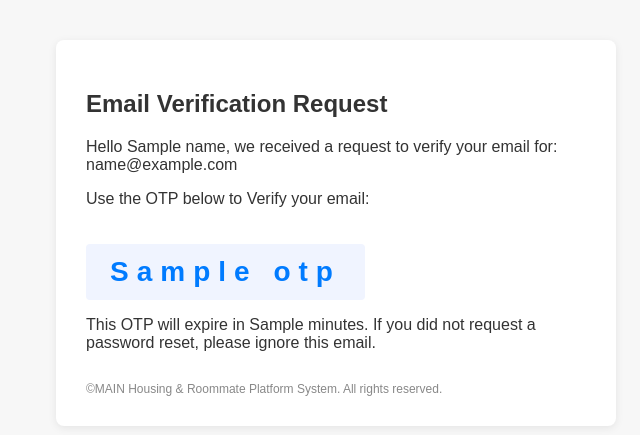
After one commit to TheCoderArif/B7A6-Backend, a Node server app: template src/app/templates/email-verification-otp.ejs in a window 1280 px wide. The commit adds this page. Shown: the top 435 px of the page, without its empty margins (304-944 px from the left). Run offline with Node 20, Linux system fonts and the light colour scheme; the template is opened without the code that fills it: most values are stand-ins (such as "Sample title", 1, 10 or a date in 2020).

Commit message:
adding verification in register

```diff
--- /dev/null
+++ b/src/app/templates/email-verification-otp.ejs
@@ -0,0 +1,23 @@
+<!DOCTYPE html>
+<html lang="en">
+  <head>
+    <meta charset="UTF-8" />
+    <title>Email Verification</title>
+    <style>
+      body { font-family: Arial, sans-serif; background: #f7f7f7; color: #333; }
+      .container { max-width: 500px; margin: 40px auto; background: #fff; padding: 30px; border-radius: 8px; box-shadow: 0 2px 8px rgba(0,0,0,0.08); }
+      .otp { display: inline-block; padding: 12px 24px; background: #f0f4ff; color: #007bff; font-size: 28px; font-weight: bold; letter-spacing: 8px; border-radius: 4px; margin-top: 20px; }
+      .footer { margin-top: 30px; font-size: 12px; color: #888; }
+    </style>
+  </head>
+  <body>
+    <div class="container">
+      <h2>Email Verification Request</h2>
+      <p>Hello <%= name %>, we received a request to verify your email for: <%= email%></p>
+      <p>Use the OTP below to Verify your email:</p>
+      <div class="otp"><%= otp %></div>
+      <p>This OTP will expire in <%= expirationMinutes %> minutes. If you did not request a password reset, please ignore this email.</p>
+      <div class="footer">&copy;MAIN Housing & Roommate Platform System. All rights reserved.</div>
+    </div>
+  </body>
+</html>
--- a/src/app/templates/reset-password-success.ejs
+++ b/src/app/templates/reset-password-success.ejs
@@ -15,7 +15,7 @@
       <div class="icon">&#10003;</div>
       <h2>Password Reset Successful</h2>
       <p>Hello <%= name %>, your password has been changed successfully.</p>
-      <p>You can now log in to your PH Healthcare System account using your new password.</p>
+      <p>You can now log in to MAIN Housing & Roommate Platform System account using your new password.</p>
       <p>If you did not make this change, please contact support immediately.</p>
       <div class="footer">&copy; MAIN Housing & Roommate Platform System. All rights reserved.</div>
     </div>
```
Also changed, not shown: prisma.config.ts (+28 -10 lines), src/app/module/auth/auth.controller.ts (+16 -21 lines), src/app/module/auth/auth.service.ts (+18 -0 lines).
